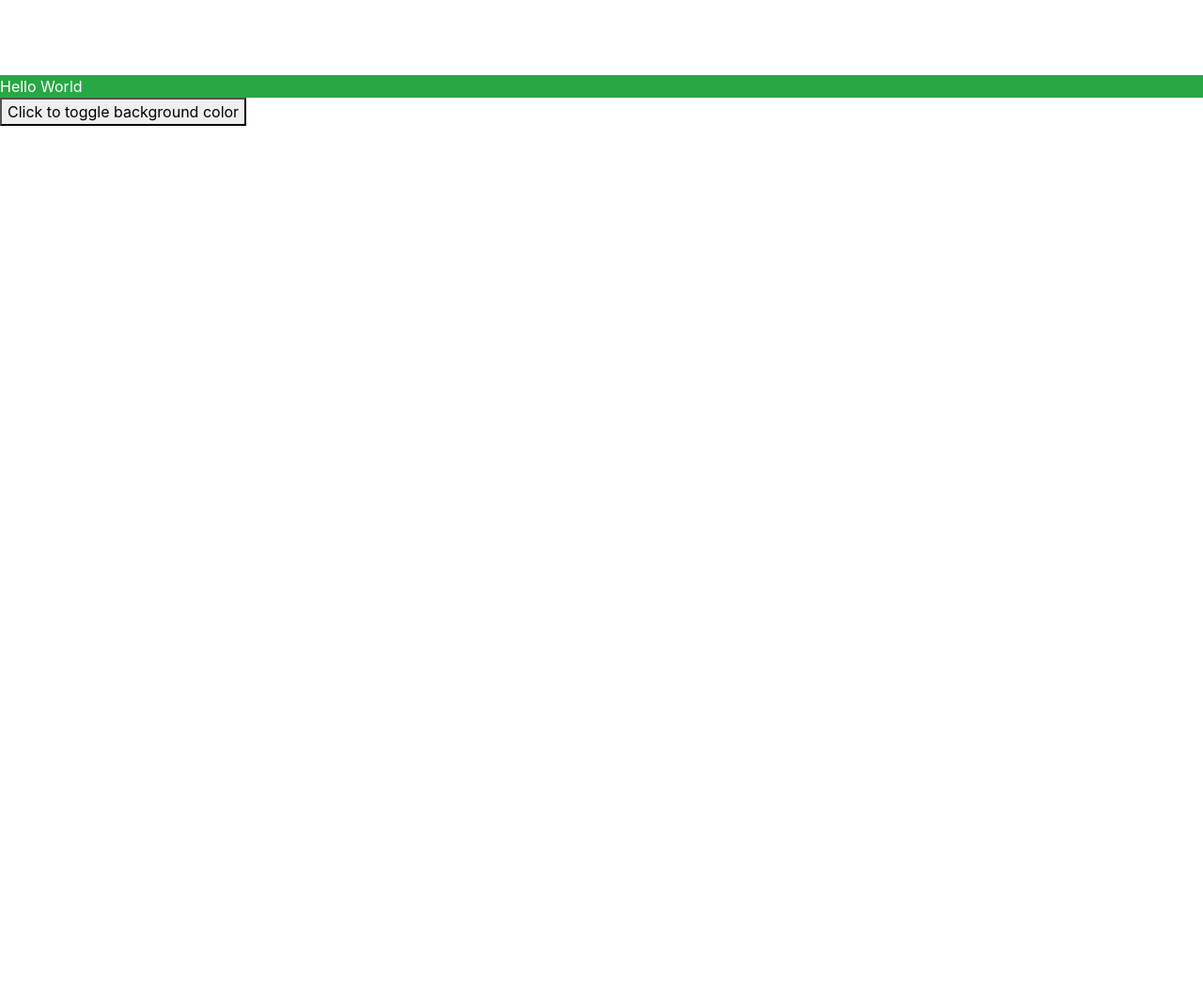
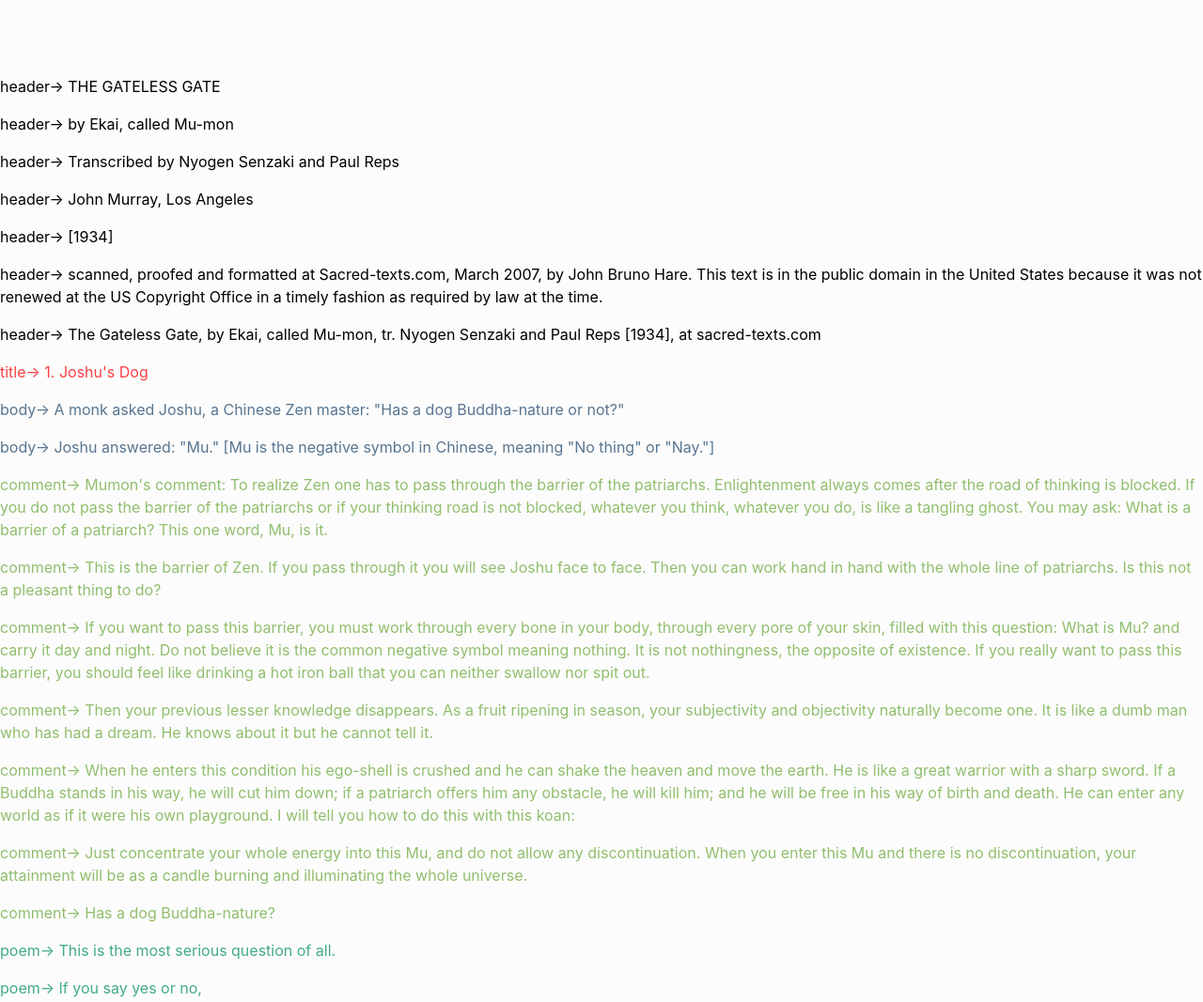
Before and after one commit to dougpark/the_gateless_gate, a plain HTML site: page index.html in a window 1280 px wide. Shown: the top 1067 px of the page at 94% size. Before the commit the page ends 800 px from the top, so only its background shows below. Drawn offline with nearby package versions, Linux system fonts and the light colour scheme.

Commit message:
it works!

```diff
--- a/index.html
+++ b/index.html
@@ -19,16 +19,10 @@
 
 </head>
 
-<body onload="loadFile()">
+<body onload="loadFile()" class="body">
 
-    <div id="main" class="text-white bg-success">
+    <div id="main" class="">
     </div>
-
-    <button id="btn1">Click to toggle background color</button>
-
-
-
-
 
     <!-- Important for Bootstrap and jQuery -->
     <script src="https://code.jquery.com/jquery-3.5.1.min.js" crossorigin="anonymous">
--- a/main.js
+++ b/main.js
@@ -2,15 +2,177 @@
 $(document).ready(function () {
 
     // set text
-    $("#main").html("Hello World");
+    //$("#main").html("Hello World");
 
     // button click
-    $("#btn1").click(function () {
-        changeBackgroundColor();
-    });
+    // $("#btn1").click(function () {
+    //     changeBackgroundColor();
+    // });
 })
+
 
 function loadFile() {
 
-    console.log('load file here');
+    $.ajax({
+        url: "./the_gateless_gate.txt",
+        method: "GET",
+        success: function (response) {
+            let str = response;
+
+
+            processText(str);
+            console.log(GateList);
+
+        }
+    });
 }
+
+function processText(str) {
+    var header = {
+        'header': []
+    };
+    GateList.push(header);
+
+    var text = str.split("\n");
+    //console.log(text);
+    text.forEach(parse);
+
+}
+
+
+var GateList = [];
+var KoanCount = 0;
+
+
+var bodyStart = 0;
+//var bodyEnd = 0;
+var body = 0;
+//var poemStart = 0;
+//var poemEnd = 0;
+var comment = 0;
+
+function parse(value, index, array) {
+
+    // var cr = '';
+    var skip = 0;
+
+    var title = 0;
+    //var body = 0;
+    var poem = 0;
+
+    // title number
+    var patt = new RegExp("[0-9]+\\.");
+    var result = patt.exec(value);
+    if (result != null) {
+
+        title = 1;
+        body = 0;
+        bodyStart = 1;
+        poem = 0;
+
+        KoanCount += 1;
+
+        var koan = {
+            'koan': KoanCount,
+            'title': "",
+            'body': [],
+            'comment': [],
+            'poem': [],
+        };
+
+        koan.title = value;
+        GateList.push(koan);
+
+
+    }
+
+    //body
+    // starts after title is found
+
+    // comment
+    var patt2 = new RegExp("comment:");
+    var result2 = patt2.exec(value);
+    if (result2 != null) {
+        //$("#main").append('<b>' + result2 + '</b>');
+        comment = 1;
+        if (body == 1) {
+            bodyStart = 0;
+            // bodyEnd = 1;
+            body = 0;
+        }
+    }
+
+    //poem
+    var patt3 = new RegExp("^ ");
+    var result3 = patt3.exec(value);
+    if (result3 != null) {
+        //$("#main").append('<b>' + result2 + '</b>');
+        poem = 1;
+        comment = 0;
+    }
+
+
+    // carriage-return - check for 1 or more spaces before \r
+    var patt02 = new RegExp('^[ ]{0,}\r');
+    var result02 = patt02.exec(value);
+    if (result02 != null) {
+        //count += 1;
+        //cr = "";
+        skip = 1;
+        //var n = value.charCodeAt(0);
+        // $("#main").append('<b>' + '*' + 'n= ' + n + '</b>');
+    }
+
+
+    if (skip == 0) {
+        if (body == 1) {
+            $("#main").append('<p class="body-1">' + 'body-> ' + value + '</p>');
+            GateList[GateList.length - 1].body.push(value);
+        } else
+        if (poem == 1) {
+            $("#main").append('<p class="poem-1">' + 'poem-> ' + value + '</p>');
+            GateList[GateList.length - 1].poem.push(value);
+        } else
+
+        if (comment == 1) {
+            $("#main").append('<p class="comment-1">' + 'comment-> ' + value + '</p>');
+            GateList[GateList.length - 1].comment.push(value);
+        } else
+
+        if (title == 1) {
+            $("#main").append('<p class="title-1">' + 'title-> ' + value + '</p>');
+        } else {
+            $("#main").append('<p class="unknown">' + 'header-> ' + value + '</p>');
+
+            GateList[GateList.length - 1].header.push(value);
+        }
+
+        // bodyStart is set in Title, so start body next round
+        if (bodyStart == 1) {
+            body = 1;
+        }
+
+        // if (bodyEnd == 1) {
+        //     body = 0;
+        //     bodStart = 0;
+        //     bodyEnd = 0;
+        // }
+    }
+
+
+
+
+
+}
+
+function loadFilexxx() {
+    let requestURL = './the_gateless_gate.txt';
+    let request = new XMLHttpRequest();
+    request.open('GET', requestURL);
+    //request.responseType = 'json';
+    request.send();
+    request.onload = function () {
+        text = request.response
+        $("#main").html(text);
+    };
+}
--- a/style.css
+++ b/style.css
@@ -6,3 +6,38 @@ body {
     padding: 3rem 1.5rem;
     text-align: center;
 }
+
+.body {
+    background-color: #fcfcfc;
+}
+
+.title-1 {
+    color: #f94144;
+}
+
+.body-1 {
+    color: #577590;
+}
+
+.comment-1 {
+    color: #90be6d;
+}
+
+.poem-1 {
+    color: #43aa8b;
+}
+
+.unknown {
+    color: black;
+}
+
+/*
+#f94144
+#f3722c
+#f8961e
+#f9c74f
+#90be6d
+#43aa8b
+#577590
+
+*/
```
